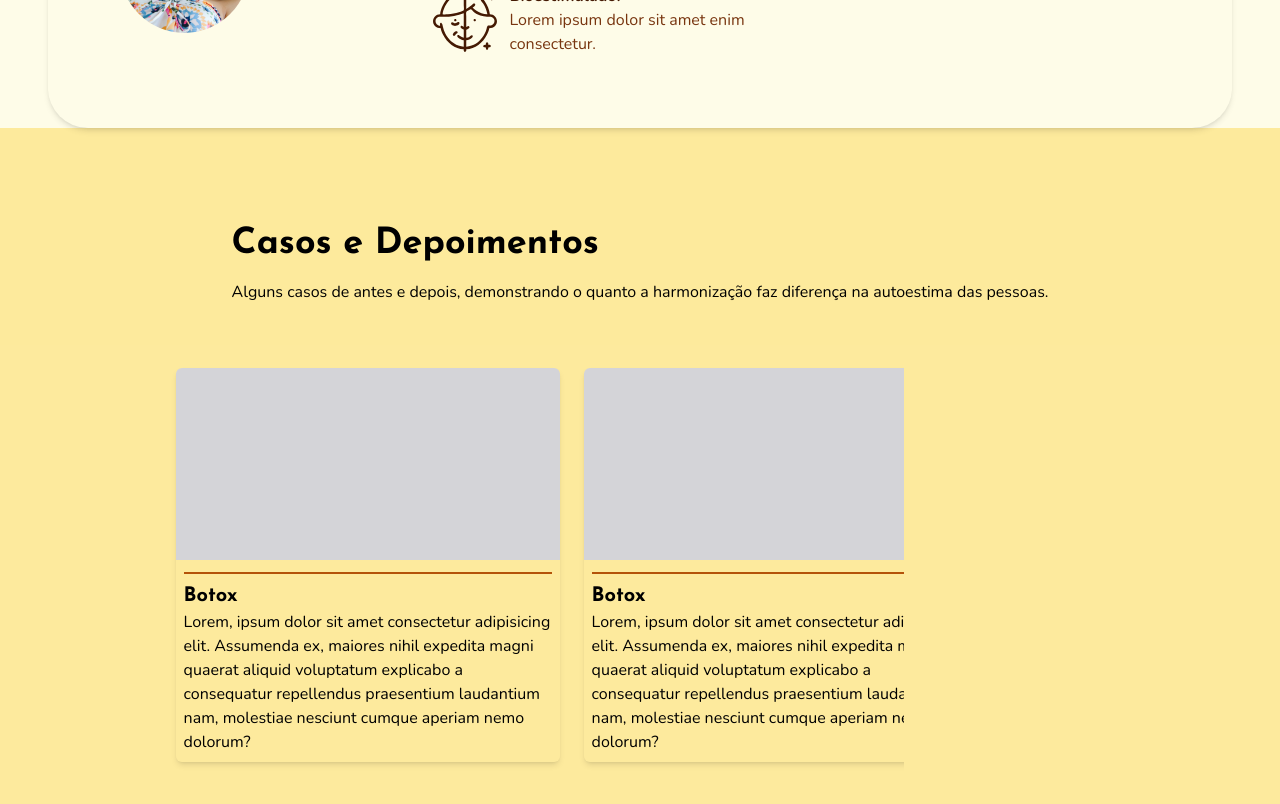
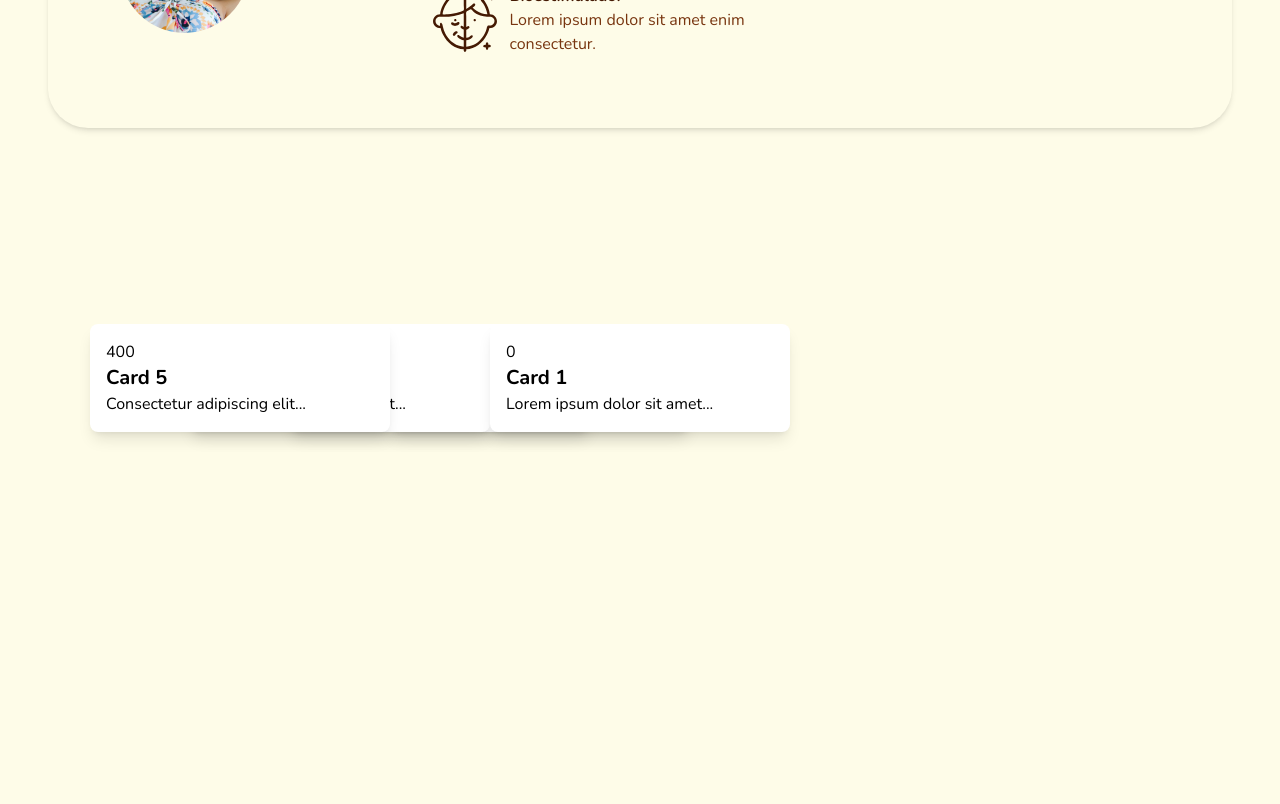
Before and after one commit to Gian-Mateus/drapaola, a React (Vite) app: page / in a window 1280 px wide. Shown: the part 1180-1984 px from the top of the page. After the commit the page ends 1808 px from the top, so only its background shows below. Built offline with nearby package versions, Linux system fonts and the light colour scheme.

Commit message:
Replace Cases section with SwipeCards component
- Comment out import of Cases component
- Import SwipeCards component
- Replace <Cases /> with <SwipeCards /> in the main section
- Add missing semicolon at the end of the return statement

```diff
--- a/src/App.jsx
+++ b/src/App.jsx
@@ -1,7 +1,8 @@
 import Header from "./sections/header"
 import About from "./sections/about"
 import Harmonization from "./sections/harmonization"
-import Cases from "./sections/cases"
+// import Cases from "./sections/cases"
+import SwipeCards from "./components/swipe-cards"
 function App() {
   return (
     <>
@@ -9,9 +10,9 @@ function App() {
       <main className="font-body">
         <About />
         <Harmonization />
-        <Cases />
+        <SwipeCards />
       </main>
     </>
-  )
+  );
 }
 export default App
--- /dev/null
+++ b/src/components/swipe-cards.jsx
@@ -0,0 +1,70 @@
+import { motion } from "motion/react";
+import { useState } from "react";
+
+export default function SwipeCards() {
+  const [activeCardIndex, setActiveCardIndex] = useState(0);
+  const cards = [
+    {
+      id: 1,
+      title: "Card 1",
+      content: "Lorem ipsum dolor sit amet...",
+    },
+    {
+      id: 2,
+      title: "Card 2",
+      content: "Consectetur adipiscing elit...",
+    },
+    {
+      id: 3,
+      title: "Card 3",
+      content: "Consectetur adipiscing elit...",
+    },
+    {
+      id: 4,
+      title: "Card 4",
+      content: "Consectetur adipiscing elit...",
+    },
+    {
+      id: 5,
+      title: "Card 5",
+      content: "Consectetur adipiscing elit...",
+    },
+  ];
+
+  return (
+    <div className="relative w-full h-[500px] flex justify-center items-center">
+      {cards.map((card, index) => {
+        return (
+          <motion.div
+            key={card.id}
+            drag="x"
+            dragConstraints={{ left: 0, right: 0 }}
+            onDragEnd={(e, info) => {
+
+            }}
+            initial={{
+              translateX: index === 0 ? 0 : -index * 100,
+              scale: activeCardIndex ? 1 : 0.8,
+              zIndex: index === 0 ? 10 : 1,
+            }}
+            animate={{
+              x: 0,
+              scale: 1,
+              zIndex: index === activeCardIndex ? 10 : 1,
+            }}
+            transition={{
+              type: "spring",
+              stiffness: 300,
+              damping: 30,
+            }}
+            className="absolute w-[300px] bg-white shadow-lg p-4 rounded-lg"
+          >
+            <h1>{index == 0 ? 0 : index * 100}</h1>
+            <h3 className="text-xl font-bold">{card.title}</h3>
+            <p>{card.content}</p>
+          </motion.div>
+        );
+      })}
+    </div>
+  );
+}
```
